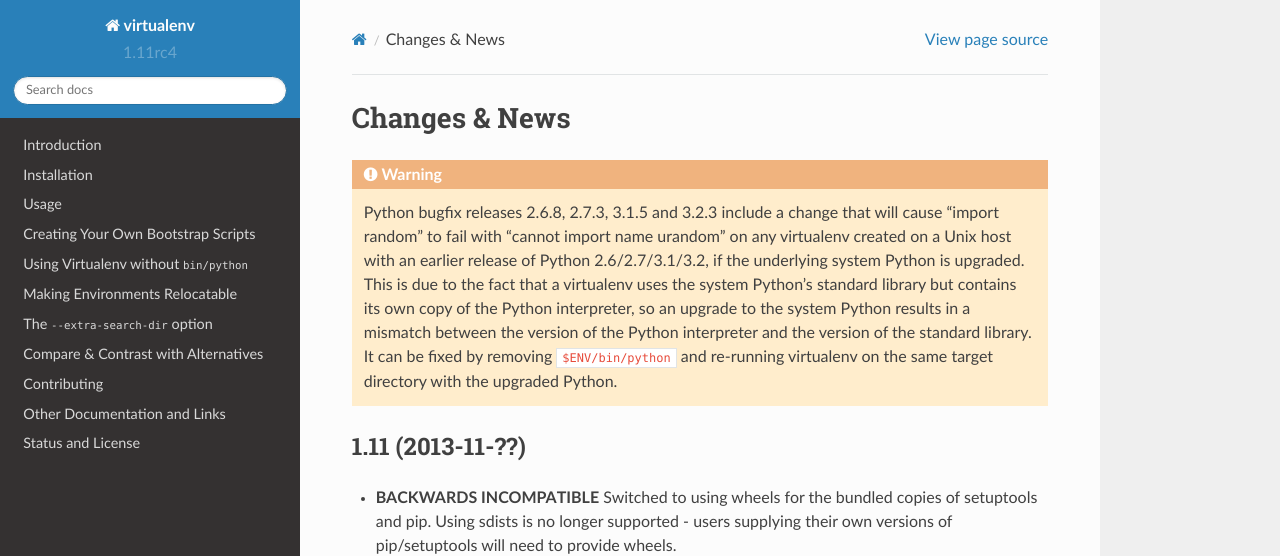
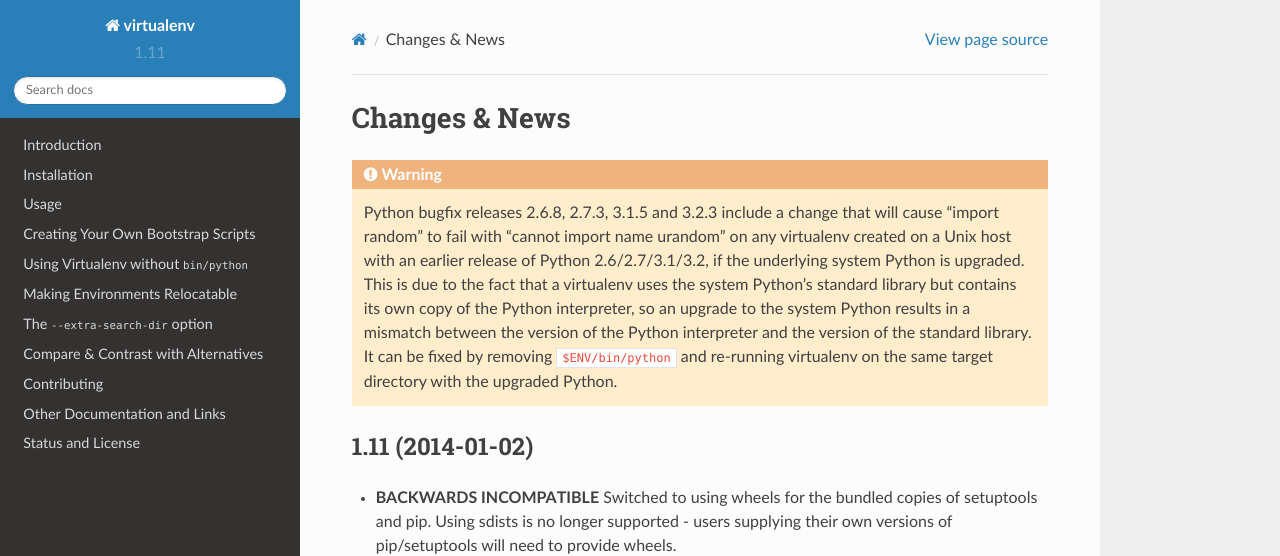
Before and after one commit to pypa/virtualenv, a Sphinx documentation site: the page built from docs/news.rst, in a window 1280 px wide and 900 px high. Shown: the top 556 px of the window. Built offline with Sphinx 7.4.7 and the Read the Docs theme 2.0.0, drawn with Linux system fonts in a browser that asks for light colours.

Commit message:
Bump version

```diff
--- a/docs/news.rst
+++ b/docs/news.rst
@@ -14,7 +14,7 @@
    ``$ENV/bin/python`` and re-running virtualenv on the same target directory
    with the upgraded Python.
 
-1.11 (2013-11-??)
+1.11 (2014-01-02)
 ~~~~~~~~~~~~~~~~~
 
 * **BACKWARDS INCOMPATIBLE** Switched to using wheels for the bundled copies of
--- a/virtualenv.py
+++ b/virtualenv.py
@@ -2,7 +2,7 @@
 """Create a "virtual" Python installation
 """
 
-__version__ = "1.11rc4"
+__version__ = "1.11"
 virtualenv_version = __version__  # legacy
 
 import base64
```
